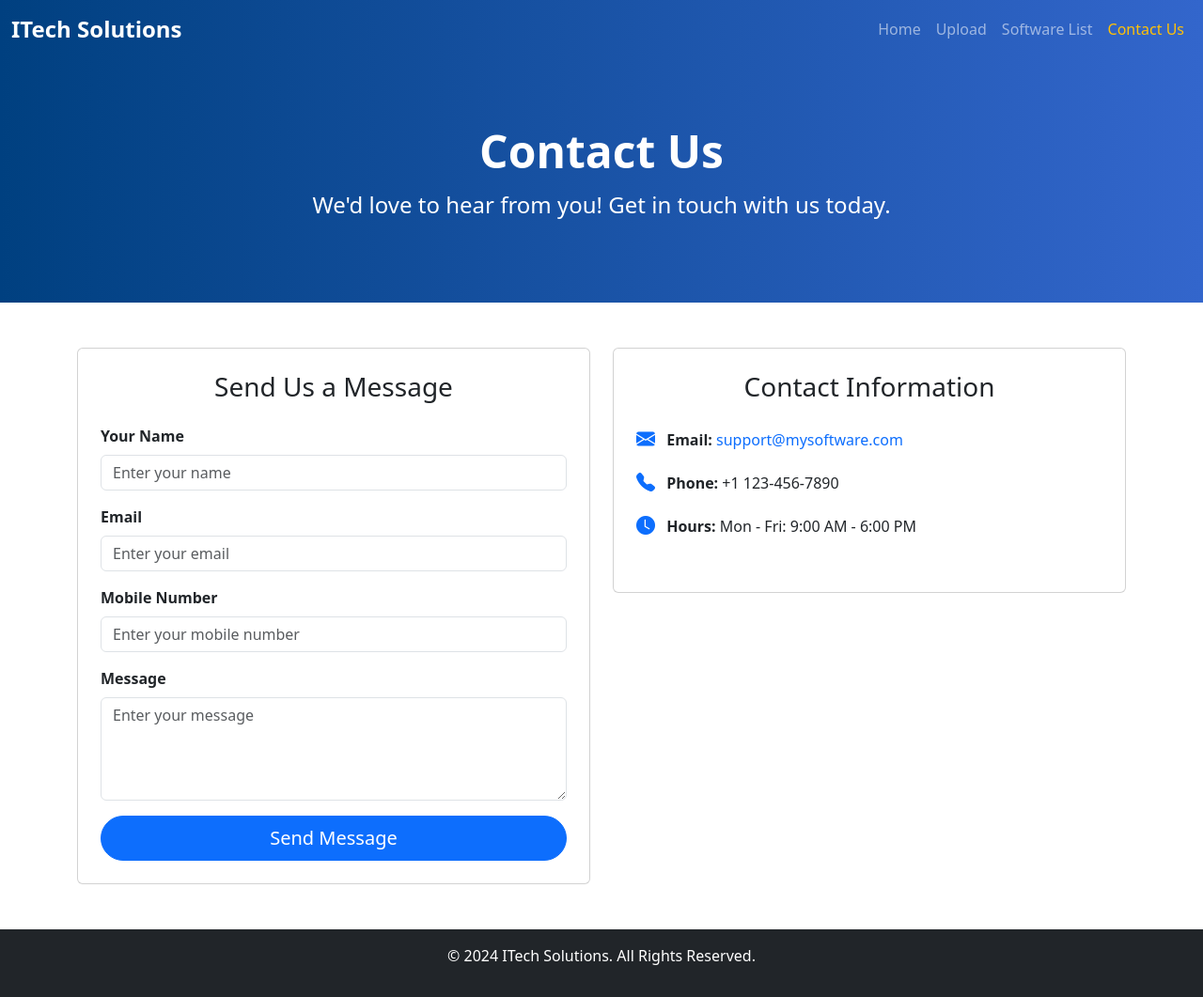
After one commit to sharvani67/itech, a Django app: page /contact/ in a window 1280 px wide. The commit adds this page. Shown: the whole page at 94% size. Run offline with Django 5.2, Linux system fonts and the light colour scheme.

Commit message:
added contact page

```diff
--- a/itech_solutions/templates/base.html
+++ b/itech_solutions/templates/base.html
@@ -43,6 +43,9 @@
                     <li class="nav-item">
                         <a class="nav-link {% if request.path == '/software-list/' %}active{% endif %}" href="{% url 'software_list' %}">Software List</a>
                     </li>
+                    <li class="nav-item">
+                        <a class="nav-link {% if request.path == '/contact/' %}active{% endif %}" href="{% url 'contact' %}">Contact Us</a>
+                    </li>
                 </ul>
             </div>
         </div>
--- /dev/null
+++ b/itech_solutions/templates/contact.html
@@ -0,0 +1,87 @@
+{% extends 'base.html' %}
+
+{% block title %}Home - ITech Solutions{% endblock %}
+
+{% block content %}
+
+<!-- Hero Section -->
+ <section class="hero"style="background:linear-gradient(to right, #004080, #3366cc); color: white; padding: 70px 20px; text-align: center; margin: 0;width:100%;">
+    <div class="hero-content">
+        <h1 class="display-4" style="font-size: 3rem; font-weight: 700; margin-bottom: 10px; animation: fadeIn 1.5s;">Contact Us</h1>
+        <p class="lead" style="font-size: 1.5rem; margin-top: 10px; animation: fadeIn 2s;">We'd love to hear from you! Get in touch with us today.</p>
+    </div>
+</section>
+
+<!-- Contact Form and Info Section -->
+<section class="container my-5">
+    <div class="row g-4">
+        <!-- Contact Form -->
+        <div class="col-md-6">
+            <div class="card contact-card p-4">
+                <h3 class="text-center mb-4">Send Us a Message</h3>
+                <form action="#" method="POST">
+                    <div class="mb-3">
+                        <label for="name" class="form-label fw-semibold">Your Name</label>
+                        <input type="text" id="name" name="name" class="form-control" placeholder="Enter your name" required>
+                    </div>
+                    <div class="mb-3">
+                        <label for="email" class="form-label fw-semibold">Email</label>
+                        <input type="email" id="email" name="email" class="form-control" placeholder="Enter your email" required>
+                    </div>
+                    <div class="mb-3">
+                        <label for="mobile" class="form-label fw-semibold">Mobile Number</label>
+                        <input type="tel" id="mobile" name="mobile"  class="form-control" placeholder="Enter your mobile number" required>
+                    </div>
+                    <div class="mb-3">
+                        <label for="message" class="form-label fw-semibold">Message</label>
+                        <textarea id="message" name="message" rows="4" class="form-control" placeholder="Enter your message" required></textarea>
+                    </div>
+                    <div class="d-grid">
+                        <button type="submit" class="btn btn-primary btn-lg rounded-pill">Send Message</button>
+                    </div>
+                </form>
+            </div>
+        </div>
+        <link href="https://cdnjs.cloudflare.com/ajax/libs/bootstrap-icons/1.10.5/font/bootstrap-icons.min.css" rel="stylesheet">
+        <!-- Contact Information -->
+        <div class="col-md-6">
+            <div class="card contact-card p-4">
+                <h3 class="text-center mb-4">Contact Information</h3>
+                <ul class="list-unstyled">
+
+                    <li class="mb-3">
+                        <i class="bi bi-envelope-fill text-primary fs-5"></i>
+                        <span class="fw-semibold ms-2">Email:</span> <a href="mailto:support@mysoftware.com" class="text-decoration-none">support@mysoftware.com</a>
+                    </li>
+                    <li class="mb-3">
+                        <i class="bi bi-telephone-fill text-primary fs-5"></i>
+                        <span class="fw-semibold ms-2">Phone:</span> +1 123-456-7890
+                    </li>
+                    <li class="mb-3">
+                        <i class="bi bi-clock-fill text-primary fs-5"></i>
+                        <span class="fw-semibold ms-2">Hours:</span> Mon - Fri: 9:00 AM - 6:00 PM
+                    </li>
+                </ul>
+
+            </div>
+        </div>
+    </div>
+</section>
+
+
+<style>
+
+
+    @keyframes fadeIn {
+        0% {
+            opacity: 0;
+            transform: translateY(-20px);
+        }
+        100% {
+            opacity: 1;
+            transform: translateY(0);
+        }
+    }
+</style>
+
+{% endblock %}
--- a/itech_solutions/urls.py
+++ b/itech_solutions/urls.py
@@ -10,6 +10,7 @@ from . import views
 urlpatterns = [
     # Web-based routes
     path('home/', views.home, name='home'),  # Home page
+    path('contact/', views.contact, name='contact'),
     path('upload-software/', views.upload_software, name='upload_software'),
     path('software-list/', views.software_list, name='software_list'),
     path('update/<int:id>/', views.update_software, name='update_software'),
--- a/itech_solutions/views.py
+++ b/itech_solutions/views.py
@@ -97,3 +97,6 @@ class deletesoftware(APIView):
         software =Software.objects.get(id = id)
         software.delete()
         return Response({"message":"deleted successfully"})
+
+def contact(request):
+    return render(request,'contact.html')
```
